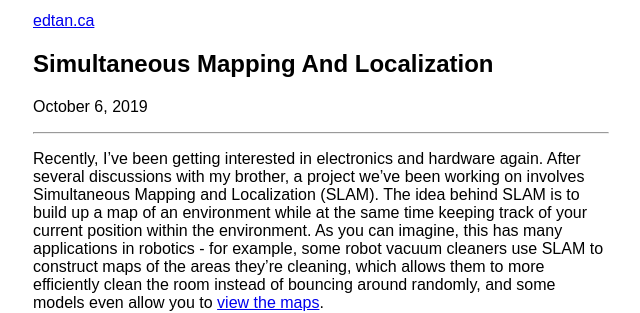
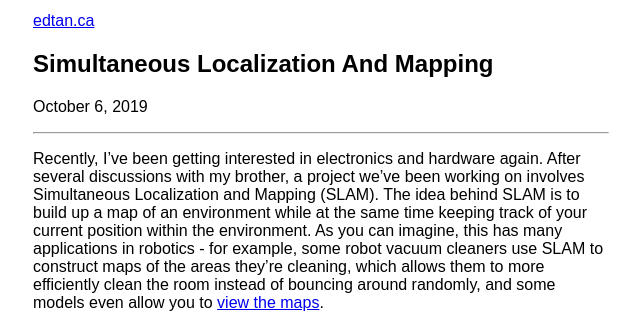
Before and after one commit to edtan/edtan.github.io, a Jekyll site: the page built from _posts/2019-10-06-Simultaneous--Localization-and-Mapping.md, in a window 1280 px wide. Shown: the top 313 px of the page, without its empty margins (319-959 px from the left). Built offline with Jekyll 4.4.1, drawn with Linux system fonts in a browser that asks for light colours.

```diff
--- a/_posts/2019-10-06-Simultaneous-Mapping-and-Localization.md
+++ b/_posts/2019-10-06-Simultaneous--Localization-and-Mapping.md
@@ -4,7 +4,7 @@ description: Simultaneous Mapping and Localiation (SLAM)
 
 Recently, I've been getting interested in electronics and hardware again.  After
 several discussions with my brother, a project we've been working on involves
-Simultaneous Mapping and Localization (SLAM).  The idea behind SLAM is to
+Simultaneous Localization and Mapping (SLAM).  The idea behind SLAM is to
 build up a map of an environment while at the same time keeping track of your
 current position within the environment.  As you can imagine, this has many
 applications in robotics - for example, some robot vacuum cleaners use SLAM to
```
